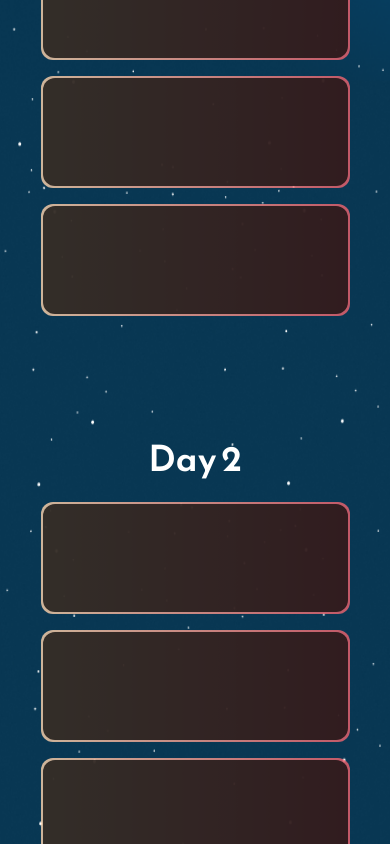
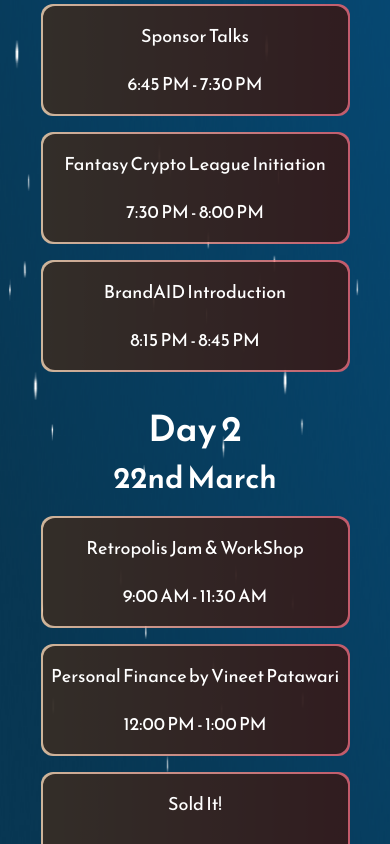
Before and after one commit to iiitkottayam/Enlace, a React (Create React App) app in the folder Enlace-main/: page / in a window 390 px wide. Shown: the part 3780-4624 px from the top of the page. Built offline with nearby package versions, Linux system fonts and the light colour scheme.

Commit message:
timeline for mobile views

```diff
--- a/Enlace-main/src/components/Boxes/EventBoxSm.jsx
+++ b/Enlace-main/src/components/Boxes/EventBoxSm.jsx
@@ -1,17 +1,17 @@
 const EventBox = ({ name, time }) => {
 
-    const passive = "p-0.5  w-88 h-28  lg:w-96 lg:h-45 bg-gradient-to-r from-gradient-start/80 to-gradient-stop/80 rounded-xl box-border m-2 cursor-pointer";
+    const passive = "p-0.5 w-88 h-28  lg:w-96 lg:h-45 bg-gradient-to-r from-gradient-start/80 to-gradient-stop/80 rounded-xl box-border m-2 cursor-pointer";
     const active = "hover:bg-gradient-to-r hover:from-gradient-start hover:to-gradient-stop"
 
     return (
         <div
             className={passive + active}
-        // data-aos="zoom-in-down"
-        // data-aos-duration="1000"
+            // data-aos="zoom-in-down"
+            // data-aos-duration="1000"
         >
             <div className="p-2 w-full h-full bg-box-fill/80 rounded-xl cursor-pointer flex flex-col items-center justify-center text-white hover:text-black hover:bg-box-fill/0">
-                <h2 className="font-reemkufi lg:text-3xl text-center">{name}</h2>
-                <h2 className="font-reemkufi lg:text-3xl text-center mt-5">{time}</h2>
+                <h2 className="font-reemkufi text-lg lg:text-3xl text-center">{name}</h2>
+                <h2 className="font-reemkufi text-lg lg:text-3xl text-center mt-5">{time}</h2>
             </div>
         </div>
     );
--- a/Enlace-main/src/components/Footer.jsx
+++ b/Enlace-main/src/components/Footer.jsx
@@ -2,7 +2,7 @@ import logo from "../assets/wildbeatslogo.png";
 
 const Footer = () => {
   return (
-    <div className="bg-gradient-to-b from-[#2D4769]/0 to-[#000000]/100 text-white absolute bottom-0 left-0 right-0">
+    <div className="bg-gradient-to-b from-[#2D4769]/0 to-[#000000]/100 text-white absolute bottom-0 w-screen">
       <div className="flex flex-col md:flex-row flex-nowrap justify-between items-center">
         <img src={logo} alt="wildbeats logo" className="w-64 mx-20"></img>
         <div className="mt-5 flex flex-row flex-nowrap justify-around items-center text-base mx-auto lg:mx-20">
--- a/Enlace-main/src/components/Vertical/Vertical.jsx
+++ b/Enlace-main/src/components/Vertical/Vertical.jsx
@@ -15,9 +15,21 @@ import EventBoxSm from "../Boxes/EventBoxSm";
 import Emeraldbox from "../Boxes/Emeraldbox.jsx";
 import FAQbox from "../Boxes/FAQbox.jsx";
 import Footer from "../Footer.jsx";
+import { events } from "../Timeline/timelineData";
 
 
 const Vertical = () => {
+
+  const startDate = 21;
+  const postfix = (date) => {
+    switch (date % 10) {
+      case 1:  return "st";
+      case 2:  return "nd";
+      case 3:  return "rd";
+      default: return "th";
+    }
+  }
+
   return (
     <div className={styles.VerticalWrapper + " vertical"}>
       <Nav />
@@ -109,22 +121,21 @@ const Vertical = () => {
       <div className={styles.page}>
         <div className="lg:hidden">
           <div className="flex mx-auto w-10/12 flex-col flex-wrap text-center">
-            <p className="text-white font-semibold font-reemkufi text-4xl py-4">Day 1</p>
-            <EventBoxSm />
-            <EventBoxSm />
-            <EventBoxSm />
-            <EventBoxSm />
-          </div>
-        </div>
-      </div>
-      <div className={styles.page}>
-        <div className="lg:hidden">
-          <div className="flex mx-auto w-10/12 flex-col flex-wrap pt-8 text-center">
-            <p className="text-white font-semibold font-reemkufi text-4xl py-4">Day 2</p>
-            <EventBoxSm />
-            <EventBoxSm />
-            <EventBoxSm />
-            <EventBoxSm />
+            {
+              Object.entries(events).map((event, index) => {
+                return (
+                  event[1].map((e, i) => {
+                    return (
+                      <>
+                        {i === 0 ? <p className="text-white font-semibold font-reemkufi text-4xl py-7">Day {index + 1}</p> : ""}
+                        {i === 0 ? <p className="text-white font-semibold font-reemkufi text-3xl pb-3" style = {{marginTop: "-1rem"}}>{startDate + index}{postfix(startDate + index)} March</p> : ""}
+                        <EventBoxSm name = {e.name} time = {e.time}/>
+                      </>
+                    )
+                  })
+                );
+              })
+            }
           </div>
         </div>
       </div>
@@ -170,7 +181,7 @@ const Vertical = () => {
 
       <div className={styles.page}>
         <div className="lg:hidden">
-          <div className="mx-auto space-y-8 pt-10 flex flex-col justify-center items-center ">
+          <div className="mx-auto space-y-8 flex flex-col justify-between items-center ">
             <OrangeBox />
             <OrangeBox />
             <CommonButton />
@@ -178,7 +189,6 @@ const Vertical = () => {
           </div>
         </div>
       </div>
-
     </div >
   );
 };
--- a/Enlace-main/src/components/Vertical/vertical.module.css
+++ b/Enlace-main/src/components/Vertical/vertical.module.css
@@ -119,7 +119,7 @@
 		background: url(../../assets/M6.png);
 		background-size: 100% 100%;
 		position: relative;
-		height: 650px;
+		height: auto;
 	}
 	.page:nth-of-type(7) {
 		background: url(../../assets/M7.png);
@@ -147,7 +147,7 @@
 	}
 	.page:nth-of-type(11) {
 		background: url(../../assets/M11.png) no-repeat;
-		height: 750px;
+		height: auto;
 		background-size: cover;
 		position: relative;
 	}
```
